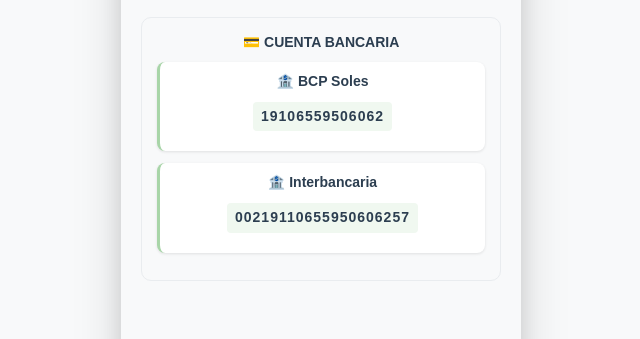
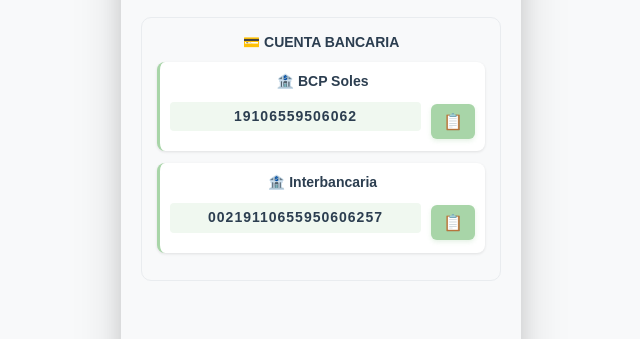
Before and after one commit to JeremiNzo/invitation-digital, a plain HTML site: page index.html in a window 1280 px wide. Shown: the part 2451-2790 px from the top of the page, without its empty margins (319-959 px from the left). Drawn offline with Linux system fonts and the light colour scheme.

Commit message:
feature:add btn

```diff
--- a/index.html
+++ b/index.html
@@ -487,6 +487,12 @@
             margin-bottom: 5px;
         }
 
+        .account-number-container {
+            display: flex;
+            align-items: center;
+            gap: 10px;
+        }
+
         .account-number {
             font-family: 'Courier New', monospace;
             font-size: 14px;
@@ -497,6 +503,31 @@
             border-radius: 4px;
             display: inline-block;
             letter-spacing: 1px;
+            margin: 0;
+            flex: 1;
+        }
+
+        .copy-button {
+            background: #a8d5a8;
+            color: white;
+            border: none;
+            padding: 8px 12px;
+            border-radius: 6px;
+            font-size: 16px;
+            cursor: pointer;
+            transition: all 0.3s ease;
+            box-shadow: 0 2px 4px rgba(168, 213, 168, 0.3);
+        }
+
+        .copy-button:hover {
+            background: #95c695;
+            transform: translateY(-1px);
+            box-shadow: 0 4px 8px rgba(168, 213, 168, 0.4);
+        }
+
+        .copy-button:active {
+            transform: translateY(0);
+            box-shadow: 0 1px 2px rgba(168, 213, 168, 0.3);
         }
 
         .section p {
@@ -846,11 +877,17 @@
                         <p class="bank-title">💳 CUENTA BANCARIA</p>
                         <div class="account-item">
                             <p class="bank-name">🏦 BCP Soles</p>
-                            <p class="account-number">19106559506062</p>
+                            <div class="account-number-container">
+                                <p class="account-number" id="bcp-account">19106559506062</p>
+                                <button class="copy-button" onclick="copyAccount('bcp-account')">📋</button>
+                            </div>
                         </div>
                         <div class="account-item">
                             <p class="bank-name">🏦 Interbancaria</p>
-                            <p class="account-number">00219110655950606257</p>
+                            <div class="account-number-container">
+                                <p class="account-number" id="interbancaria-account">00219110655950606257</p>
+                                <button class="copy-button" onclick="copyAccount('interbancaria-account')">📋</button>
+                            </div>
                         </div>
                     </div>
                 </div>
@@ -877,6 +914,46 @@
             const message = "¡Hola! Confirmo mi asistencia a la fiesta de graduación. ¡Gracias por la invitación!";
             const encodedMessage = encodeURIComponent(message);
             window.open(`https://wa.me/51952124887?text=${encodedMessage}`, '_blank');
+        }
+
+        // Función para copiar número de cuenta
+        function copyAccount(accountId) {
+            const accountElement = document.getElementById(accountId);
+            const accountNumber = accountElement.textContent;
+
+            // Usar la API del portapapeles
+            navigator.clipboard.writeText(accountNumber).then(function() {
+                // Cambiar temporalmente el botón para mostrar confirmación
+                const button = accountElement.nextElementSibling;
+                const originalText = button.textContent;
+                button.textContent = '✅';
+                button.style.background = '#28a745';
+
+                // Restaurar el botón después de 2 segundos
+                setTimeout(function() {
+                    button.textContent = originalText;
+                    button.style.background = '#a8d5a8';
+                }, 2000);
+            }).catch(function(err) {
+                // Fallback para navegadores que no soportan la API del portapapeles
+                const textArea = document.createElement('textarea');
+                textArea.value = accountNumber;
+                document.body.appendChild(textArea);
+                textArea.select();
+                document.execCommand('copy');
+                document.body.removeChild(textArea);
+
+                // Mostrar confirmación visual
+                const button = accountElement.nextElementSibling;
+                const originalText = button.textContent;
+                button.textContent = '✅';
+                button.style.background = '#28a745';
+
+                setTimeout(function() {
+                    button.textContent = originalText;
+                    button.style.background = '#a8d5a8';
+                }, 2000);
+            });
         }
 
         // Función para manejar la subida de fotos
```
